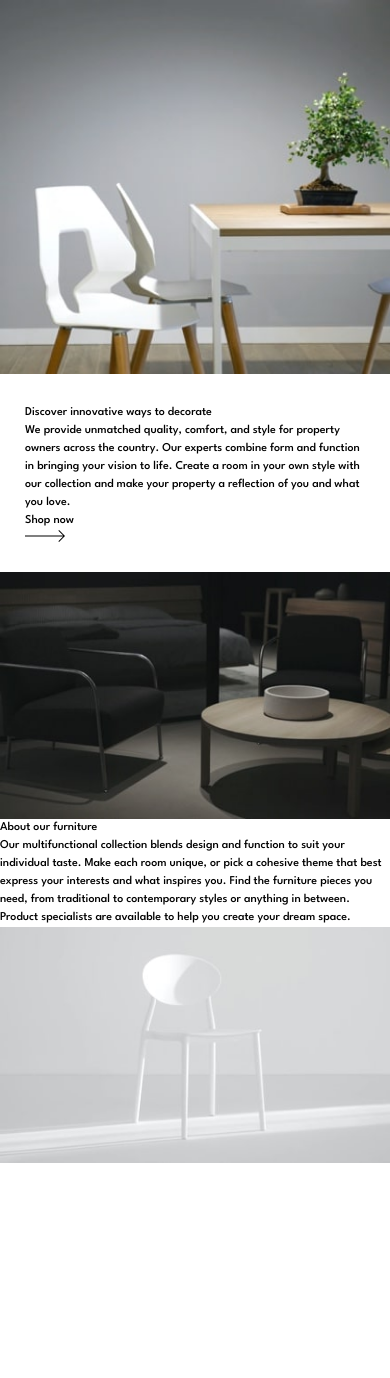
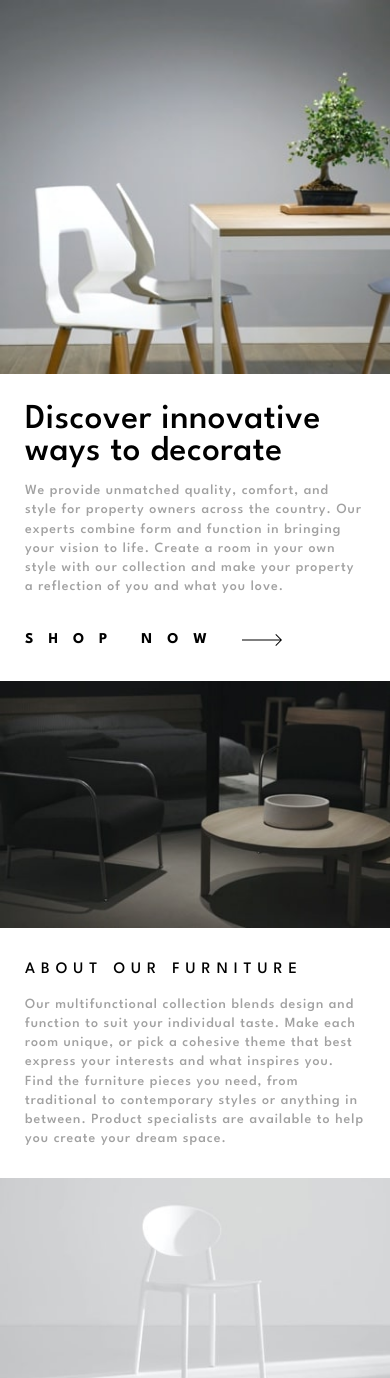
Before and after one commit to ramz04/Room-Homepage-Website, a React (Vite) app: page / in a window 390 px wide. Shown: the top 1378 px of the page. Before the commit the page ends 1163 px from the top, so only its background shows below. Built offline with nearby package versions, Linux system fonts and the light colour scheme.

Commit message:
Added Styling For Mobile Version

```diff
--- a/src/index.css
+++ b/src/index.css
@@ -94,25 +94,55 @@ a {
 }
 
 .hero--discover p {
+    margin-top: 0.8rem;
+    letter-spacing: 1px;
+    font-size: 14px;
+    line-height: 1.2rem;
+    color: var(--Dark-Gray);
 
 }
 
 .hero--discover h1 {
+    font-size: 35px;
+    letter-spacing: 0.5px;
+    line-height: 2rem;
 
 }
 
 .hero--discover div {
+    margin-top:2rem;
+    text-transform: uppercase;
+    letter-spacing: 15px;
+    font-weight: 700;
+    display: flex;
+    font-size: 15px;
+    column-gap: 20px;
+    align-items: center;
 
+
+}
+.hero--discover div img{
+    height: 12px;
 }
 
 .about{
 
 }
 
-.about--text {
-
+.about--text{
+    padding:30px 25px;
 }
 
-.about--img{
+.about--text h3{
+    font-size: 16px;
+    letter-spacing: 6px;
+    text-transform: uppercase;
+}
 
+.about--text p {
+    margin-top: 0.8rem;
+    letter-spacing: 1px;
+    font-size: 14px;
+    line-height: 1.2rem;
+    color: var(--Dark-Gray);
 }
```
